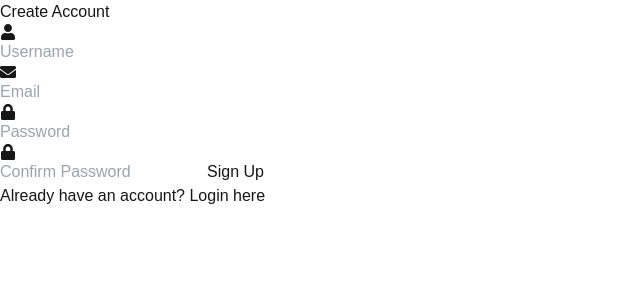
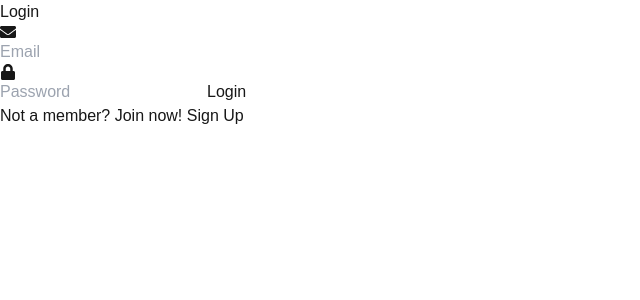
Before and after one commit to itxHaroonKhan/login-ui-nextjs_Code, a Next.js app: page /Login in a window 1280 px wide. Shown: the top 300 px of the page, without its empty margins (0-640 px from the left). Built offline with nearby package versions, Linux system fonts and the light colour scheme.

Commit message:
Update page.tsx

```diff
--- a/src/app/Login/page.tsx
+++ b/src/app/Login/page.tsx
@@ -1,146 +1,49 @@
-"use client";
 import Link from "next/link";
-import React, { useState } from "react";
-import { FaUser, FaEnvelope, FaLock } from "react-icons/fa";
-import { ToastContainer, toast, Bounce } from "react-toastify";
-import "react-toastify/dist/ReactToastify.css";
+import React from "react";
+import { FaEnvelope, FaLock } from "react-icons/fa";
 
 const Login = () => {
-  const [formData, setFormData] = useState({
-    Fullname: "",
-    Email: "",
-    Password: "",
-    ConfirmPassword: "",
-  });
-
-  const [error, setError] = useState("");
-
-  const handleChange = (e: React.ChangeEvent<HTMLInputElement>) => {
-    setFormData({
-      ...formData,
-      [e.target.name]: e.target.value,
-    });
-  };
-
-  function handleSubmit(e: React.FormEvent<HTMLFormElement>) {
-    e.preventDefault();
-
-    if (formData.Password.length < 8) {
-      setError("Password must be at least 8 characters long");
-      return;
-    }
-    if (formData.Password !== formData.ConfirmPassword) {
-      setError("Passwords do not match");
-      return;
-    }
-    if (!/[!@#$%*&()_ ]/.test(formData.Password)) {
-      setError("Password must contain at least one special character!");
-      return;
-    }
-    if (!/[A-Z]/.test(formData.Password)) {
-      setError("Password must contain at least one uppercase letter!");
-      return;
-    }
-
-    setFormData({
-      Fullname: "",
-      Email: "",
-      Password: "",
-      ConfirmPassword: "",
-    });
-    setError("");
-
-    toast("Account created successfully ✅", {
-      position: "top-center",
-      autoClose: 5000,
-      hideProgressBar: false,
-      closeOnClick: false,
-      pauseOnHover: true,
-      draggable: true,
-      progress: undefined,
-      theme: "dark",
-      transition: Bounce,
-    });
-  }
-
   return (
-    <form
-      onSubmit={handleSubmit}
-      className="flex justify-center items-center min-h-screen bg-gradient-to-r from-gray-900 to-gray-800"
-    >
+    <form className="flex justify-center items-center min-h-screen bg-gradient-to-r from-gray-900 to-gray-800">
       <div className="w-full max-w-sm bg-gray-900 p-8 rounded-2xl shadow-2xl border border-yellow-500">
-        <h2 className="text-3xl font-bold text-center text-white mb-6">
-          Create Account
+        <h2 className="text-3xl font-bold text-center  text-white mb-6">
+          Login
         </h2>
 
         <div className="space-y-5">
+          {/* Email */}
           <label className="flex items-center border border-yellow-500 rounded-lg px-4 py-2 bg-gray-800 focus-within:border-yellow-300">
-            <FaUser className="text-yellow-400" />
+            <FaEnvelope className="text-yellow-500" />
             <input
-              type="text"
-              name="Fullname"
-              placeholder="Username"
-              required
-              className="w-full bg-transparent outline-none pl-3 text-white placeholder-gray-400"
-              onChange={handleChange}
-              value={formData.Fullname}
+              type="email"
+              placeholder="Email"
+              className="w-full bg-transparent outline-none pl-3 text-white placeholder-yellow-400"
             />
           </label>
 
+          {/* Password */}
           <label className="flex items-center border border-yellow-500 rounded-lg px-4 py-2 bg-gray-800 focus-within:border-yellow-300">
-            <FaEnvelope className="text-yellow-400" />
+            <FaLock className="text-yellow-500" />
             <input
-              type="email"
-              name="Email"
-              placeholder="Email"
-              className="w-full bg-transparent outline-none pl-3 text-white placeholder-gray-400"
-              onChange={handleChange}
-              value={formData.Email}
-              required
+              type="password"
+              placeholder="Password"
+              className="w-full bg-transparent outline-none pl-3 text-white placeholder-yellow-400"
             />
           </label>
 
-          <label className="flex items-center border border-yellow-500 rounded-lg px-4 py-2 bg-gray-800 focus-within:border-yellow-300">
-            <FaLock className="text-yellow-400" />
-            <input
-              type="password"
-              name="Password"
-              placeholder="Password"
-              className="w-full bg-transparent outline-none pl-3 text-white placeholder-gray-400"
-              required
-              onChange={handleChange}
-              value={formData.Password}
-            />
-          </label>
-
-          <label className="flex items-center border border-yellow-500 rounded-lg px-4 py-2 bg-gray-800 focus-within:border-yellow-300">
-            <FaLock className="text-yellow-400" />
-            <input
-              type="password"
-              name="ConfirmPassword"
-              required
-              placeholder="Confirm Password"
-              className="w-full bg-transparent outline-none pl-3 text-white placeholder-gray-400"
-              onChange={handleChange}
-              value={formData.ConfirmPassword}
-            />
-          </label>
-
-          {error && <p className="text-red-400 text-sm">{error}</p>}
-
-          <button className="w-full bg-yellow-400 text-gray-900 font-semibold py-2 rounded-lg hover:bg-yellow-300 transition">
-            Sign Up
+          {/* Login Button */}
+          <button className="w-full bg-yellow-500 text-gray-900 font-semibold py-2 rounded-lg hover:bg-yellow-400 transition">
+            Login
           </button>
 
-          <p className="text-center text-white mt-4">
-            Already have an account?{" "}
-            <Link href="/SignUp" className="text-yellow-400 hover:underline">
-              Login here
+          {/* Don't have an account? */}
+          <p className="text-center  text-white  mt-4">
+            Not a member? Join now!{" "}
+            <Link href="/Login" className="text-yellow-500 hover:underline">
+              Sign Up
             </Link>
           </p>
         </div>
-
-        <ToastContainer />
       </div>
     </form>
   );
```
